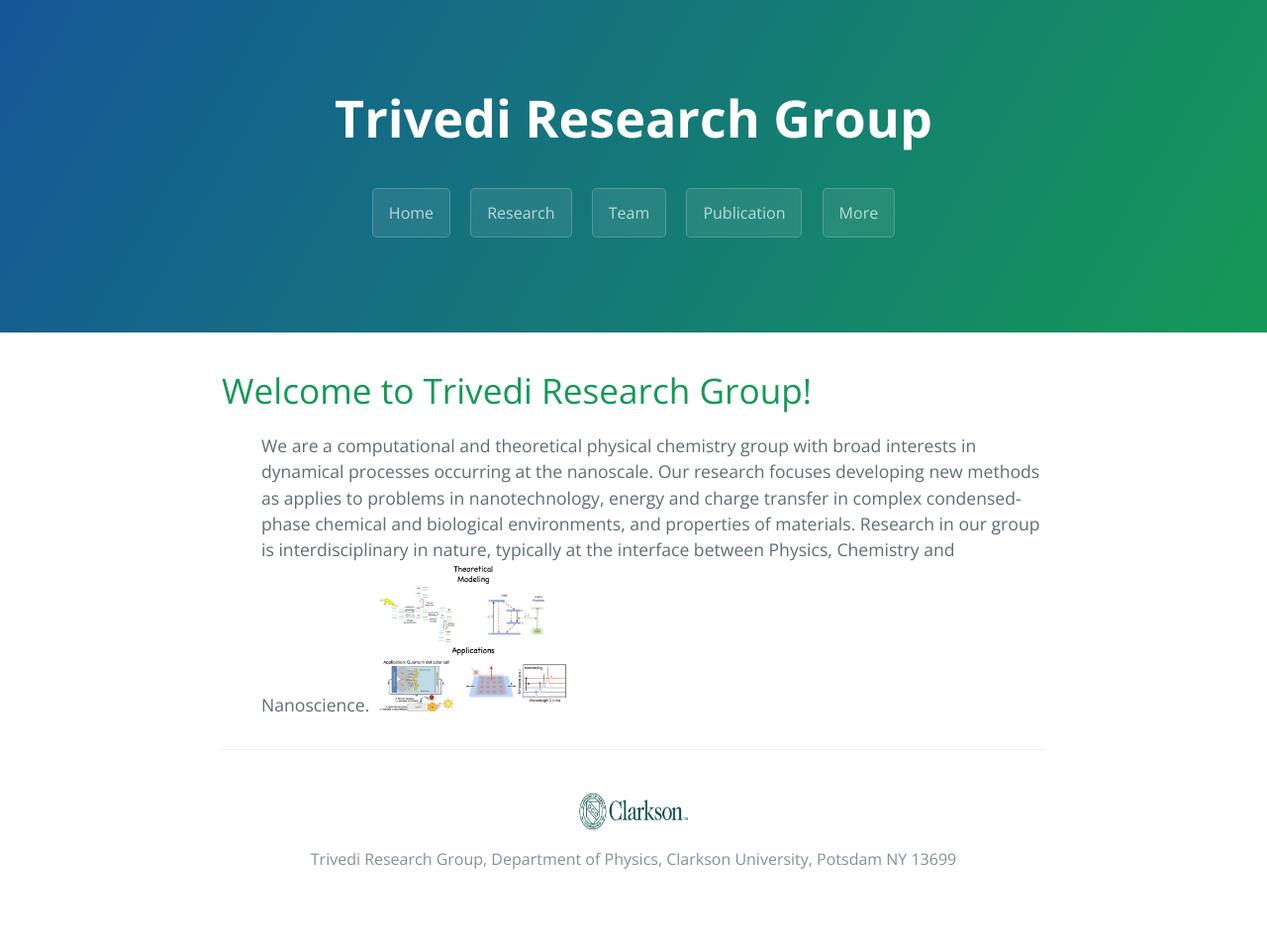
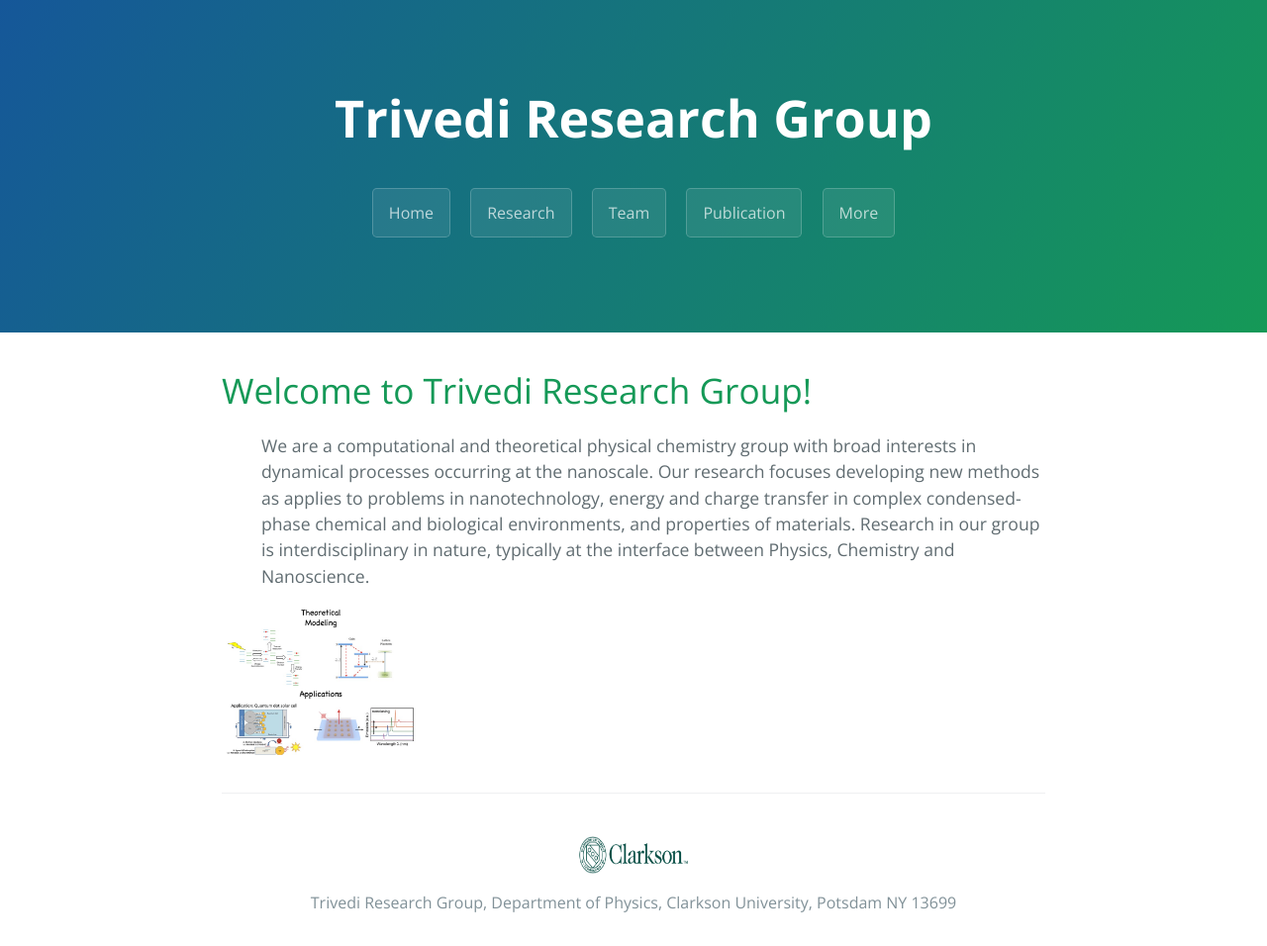
Before and after one commit to dharatrivedi/dharatrivedi.github.io, a Jekyll site: the page built from index.html, in a window 1280 px wide. Shown: the whole page at 99% size. Built offline with Jekyll 4.4.1, drawn with Linux system fonts in a browser that asks for light colours; the list of posts is cut into pages by our own code; before the commit the page ends 912 px from its top, so only the background shows below that.

Commit message:
Update index.html

```diff
--- a/index.html
+++ b/index.html
@@ -8,7 +8,7 @@ title: {{ site.name }}
   <ul class="posts">
     {% for post in site.posts %}
       We are a computational and theoretical physical chemistry group with broad interests in dynamical processes occurring at the nanoscale. Our research focuses developing new methods as applies to problems in nanotechnology, energy and charge transfer in complex condensed-phase chemical and biological environments, and properties of materials. Research in our group is interdisciplinary in nature, typically at the interface between Physics, Chemistry and Nanoscience.
-    <img src="/images/2.jpg" alt="Intro" style="width:200px;height:150px;">
     {% endfor %}
   </ul>
+  <img src="/images/2.jpg" alt="Intro" style="width:200px;height:150px;">
 </div>
```
